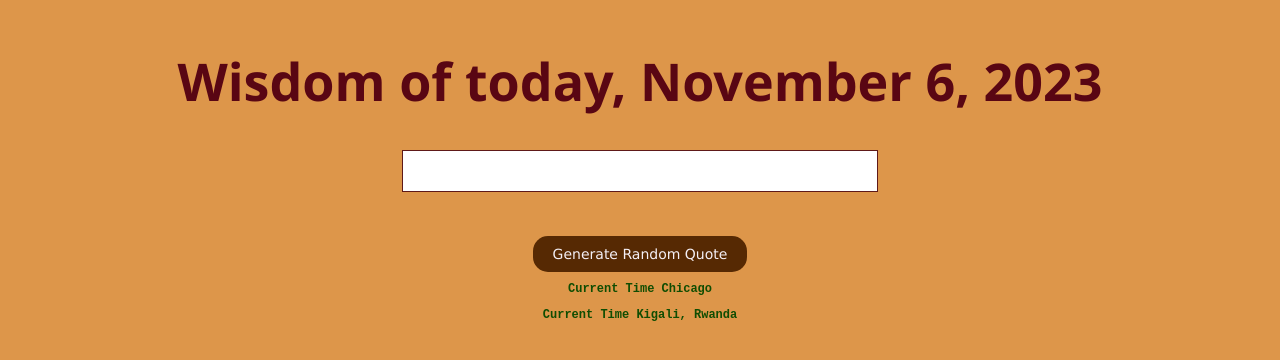
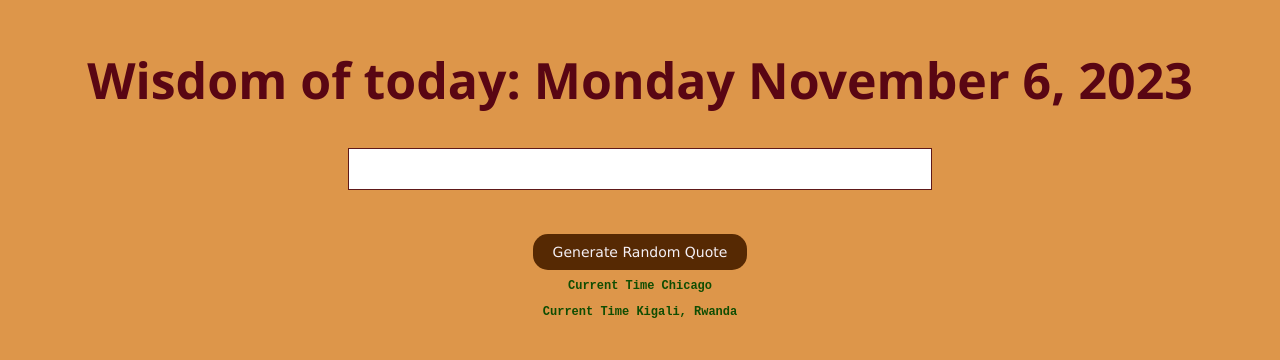
Before and after one commit to Lande21/RandomQuote, a React (Create React App) app: page / in a window 1280 px wide. Shown: the part 228-588 px from the top of the page. Built offline with nearby package versions, Linux system fonts and the light colour scheme; no server answers.

Commit message:
Newest updates

```diff
--- a/src/App.css
+++ b/src/App.css
@@ -10,7 +10,7 @@
   flex-direction: column;
   align-items: center;
   justify-content: center;
-  font-size: calc(10px + 2vmin);
+  font-size: calc(9px + 2vmin);
   font-family: 'Segoe UI', Tahoma, Geneva, Verdana, sans-serif;
   color: rgb(89, 6, 19);
 }
--- a/src/QuoteDisplay.js
+++ b/src/QuoteDisplay.js
@@ -61,7 +61,7 @@ function QuoteDisplay() {
   return (
     <div>
 
-      <h1>Wisdom of today, November 6, 2023</h1>
+      <h1>Wisdom of today: Monday November 6, 2023</h1>
       <div class="quote-container">
       <blockquote className="quote">{quote}
       </blockquote>
```
